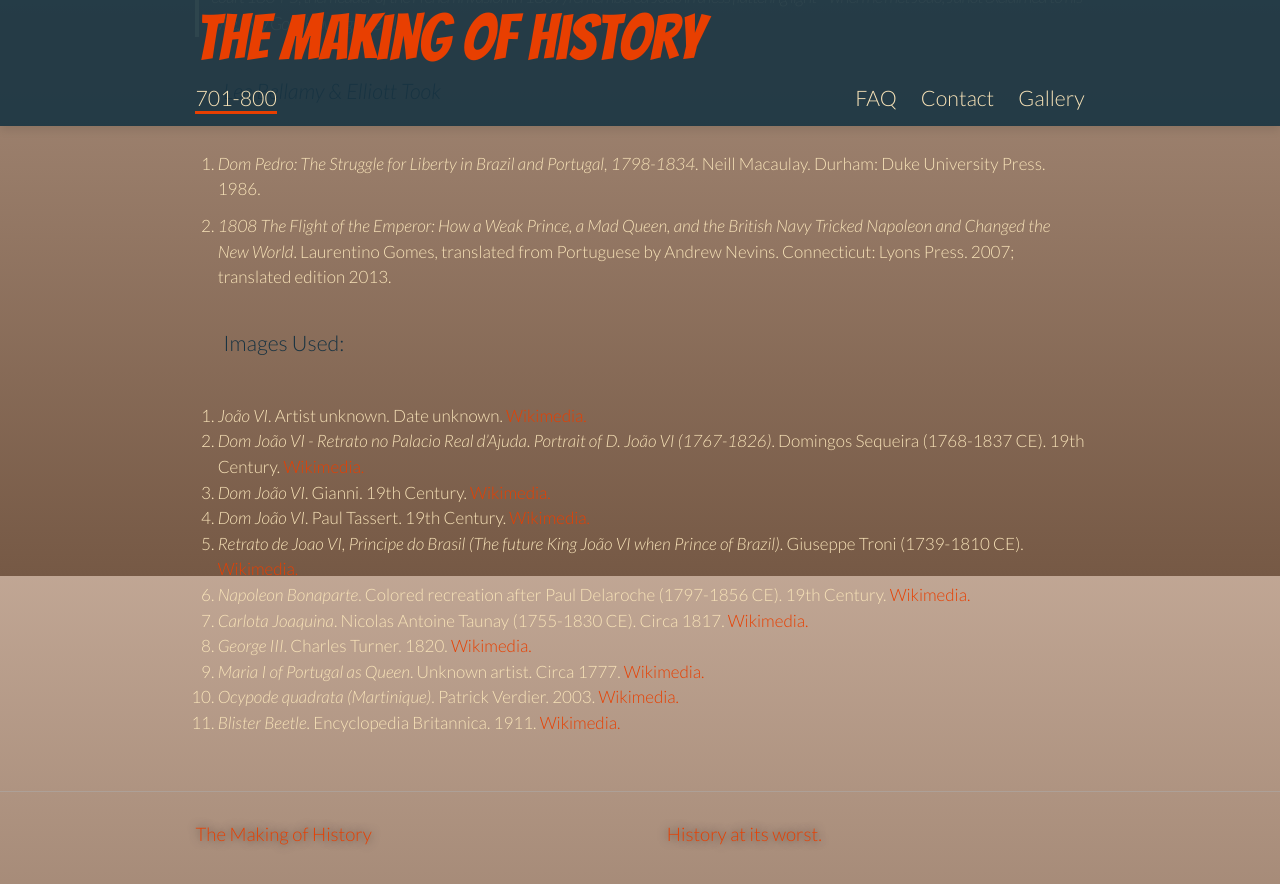
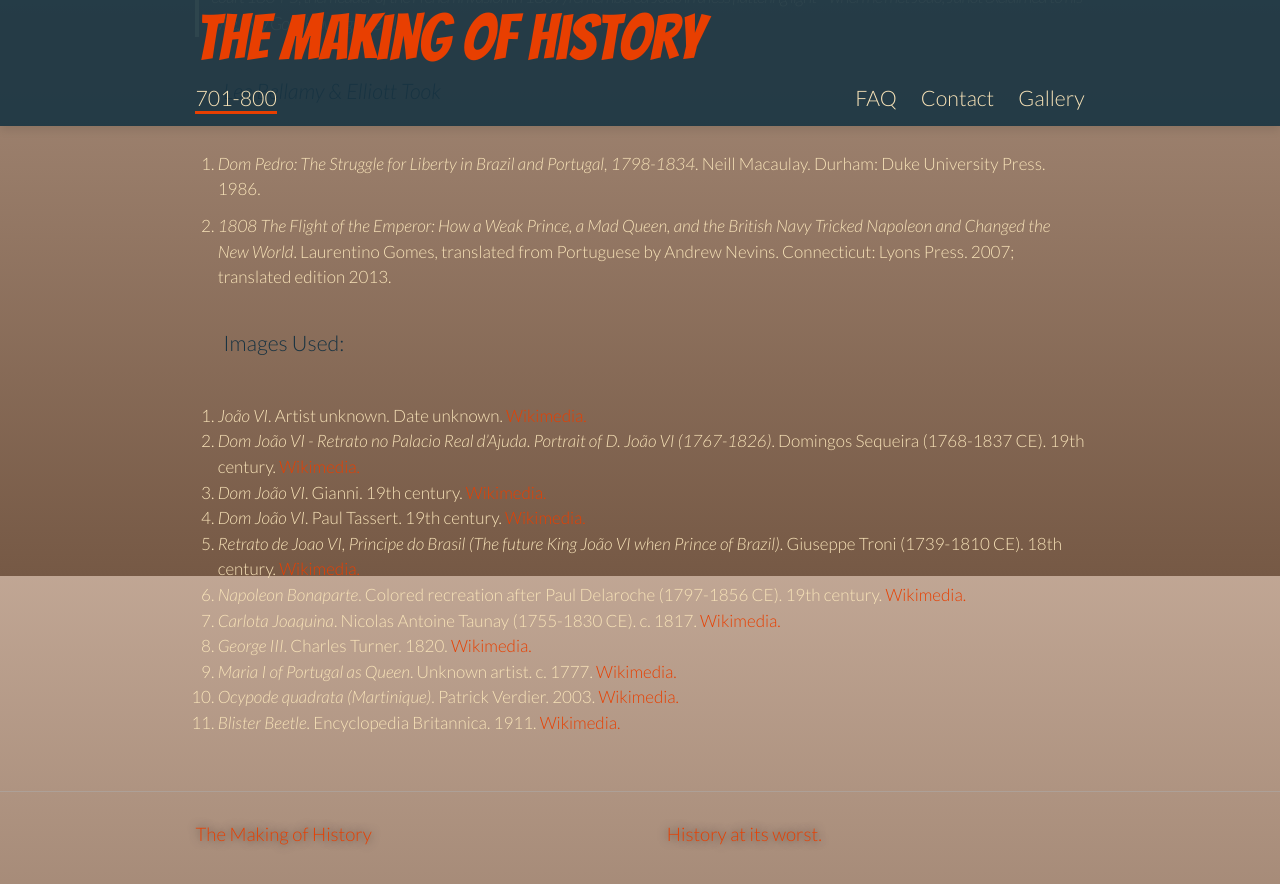
Before and after one commit to benadamstyles/making-of-history, a Jekyll site: the page built from _posts/2015-06-19-historic-hotties-dom-joao-vi-king-john-vi.md, in a window 1280 px wide and 900 px high, scrolled down 1224 px. Shown: the top 884 px of the window. Built offline with Jekyll 4.4.1, drawn with Linux system fonts in a browser that asks for light colours; some web fonts are replaced.

Commit message:
Updated 2015-06-19-historic-hotties-dom-joao-vi-king-john-vi.md

```diff
--- a/_posts/2015-06-19-historic-hotties-dom-joao-vi-king-john-vi.md
+++ b/_posts/2015-06-19-historic-hotties-dom-joao-vi-king-john-vi.md
@@ -5,6 +5,7 @@
 category: "701-800"
 location: Brazil
 ---
+
 
 
 
@@ -34,15 +35,14 @@
 2. _1808 The Flight of the Emperor: How a Weak Prince, a Mad Queen, and the British Navy Tricked Napoleon and Changed the New World_. Laurentino Gomes, translated from Portuguese by Andrew Nevins. Connecticut: Lyons Press. 2007; translated edition 2013.
 
 Images Used:
-
 1. _João VI_. Artist unknown. Date unknown. [Wikimedia.](https://en.wikipedia.org/wiki/File:Jo%C3%A3o_VI.JPG)
-2. _Dom João VI - Retrato no Palacio Real d'Ajuda_. _Portrait of D. João VI (1767-1826)_. Domingos Sequeira (1768-1837 CE). 19th Century. [Wikimedia.](https://commons.wikimedia.org/wiki/File:Dom_Joao_VI_-_retrato_no_Palacio_Real_d%27Ajuda.jpg)
-3. _Dom João VI_. Gianni. 19th Century. [Wikimedia.](https://commons.wikimedia.org/wiki/File:Gianni_-_Dom_Jo%C3%A3o_VI.jpg)
-4. _Dom João VI_. Paul Tassert. 19th Century. [Wikimedia.](https://commons.wikimedia.org/wiki/File:Paul_Tassert_-_Dom_Jo%C3%A3o_VI.jpg)
-5. _Retrato de Joao VI, Principe do Brasil (The future King João VI when Prince of Brazil)_. Giuseppe Troni (1739-1810 CE). [Wikimedia.](https://commons.wikimedia.org/wiki/File:Retrato_de_Joao_VI,_Principe_do_Brasil.jpg)
-6. _Napoleon Bonaparte_. Colored recreation after Paul Delaroche (1797-1856 CE). 19th Century. [Wikimedia.](https://commons.wikimedia.org/wiki/File:Napoleonbonaparte_coloured_drawing.png)
-7. _Carlota Joaquina_. Nicolas Antoine Taunay (1755-1830 CE). Circa 1817. [Wikimedia.](https://commons.wikimedia.org/wiki/File:Carlota_Joaquina_by_Taunay_1817.jpg)
+2. _Dom João VI - Retrato no Palacio Real d'Ajuda_. _Portrait of D. João VI (1767-1826)_. Domingos Sequeira (1768-1837 CE). 19th century. [Wikimedia.](https://commons.wikimedia.org/wiki/File:Dom_Joao_VI_-_retrato_no_Palacio_Real_d%27Ajuda.jpg)
+3. _Dom João VI_. Gianni. 19th century. [Wikimedia.](https://commons.wikimedia.org/wiki/File:Gianni_-_Dom_Jo%C3%A3o_VI.jpg)
+4. _Dom João VI_. Paul Tassert. 19th century. [Wikimedia.](https://commons.wikimedia.org/wiki/File:Paul_Tassert_-_Dom_Jo%C3%A3o_VI.jpg)
+5. _Retrato de Joao VI, Principe do Brasil (The future King João VI when Prince of Brazil)_. Giuseppe Troni (1739-1810 CE). 18th century. [Wikimedia.](https://commons.wikimedia.org/wiki/File:Retrato_de_Joao_VI,_Principe_do_Brasil.jpg)
+6. _Napoleon Bonaparte_. Colored recreation after Paul Delaroche (1797-1856 CE). 19th century. [Wikimedia.](https://commons.wikimedia.org/wiki/File:Napoleonbonaparte_coloured_drawing.png)
+7. _Carlota Joaquina_. Nicolas Antoine Taunay (1755-1830 CE). c. 1817. [Wikimedia.](https://commons.wikimedia.org/wiki/File:Carlota_Joaquina_by_Taunay_1817.jpg)
 8. _George III_. Charles Turner. 1820. [Wikimedia.](https://commons.wikimedia.org/wiki/File:George_III_1820.jpg)
-9. _Maria I of Portugal as Queen_. Unknown artist. Circa 1777. [Wikimedia.](https://commons.wikimedia.org/wiki/File:Maria_I_of_Portugal_as_Queen_by_an_unknown_artist.jpg)
+9. _Maria I of Portugal as Queen_. Unknown artist. c. 1777. [Wikimedia.](https://commons.wikimedia.org/wiki/File:Maria_I_of_Portugal_as_Queen_by_an_unknown_artist.jpg)
 10. _Ocypode quadrata (Martinique)_. Patrick Verdier. 2003. [Wikimedia.](https://commons.wikimedia.org/wiki/File:Ocypode_quadrata_(Martinique).jpg)
 11. _Blister Beetle_. Encyclopedia Britannica. 1911. [Wikimedia.](https://commons.wikimedia.org/wiki/File:EB_1911_Blister_Beetle.png)
```
